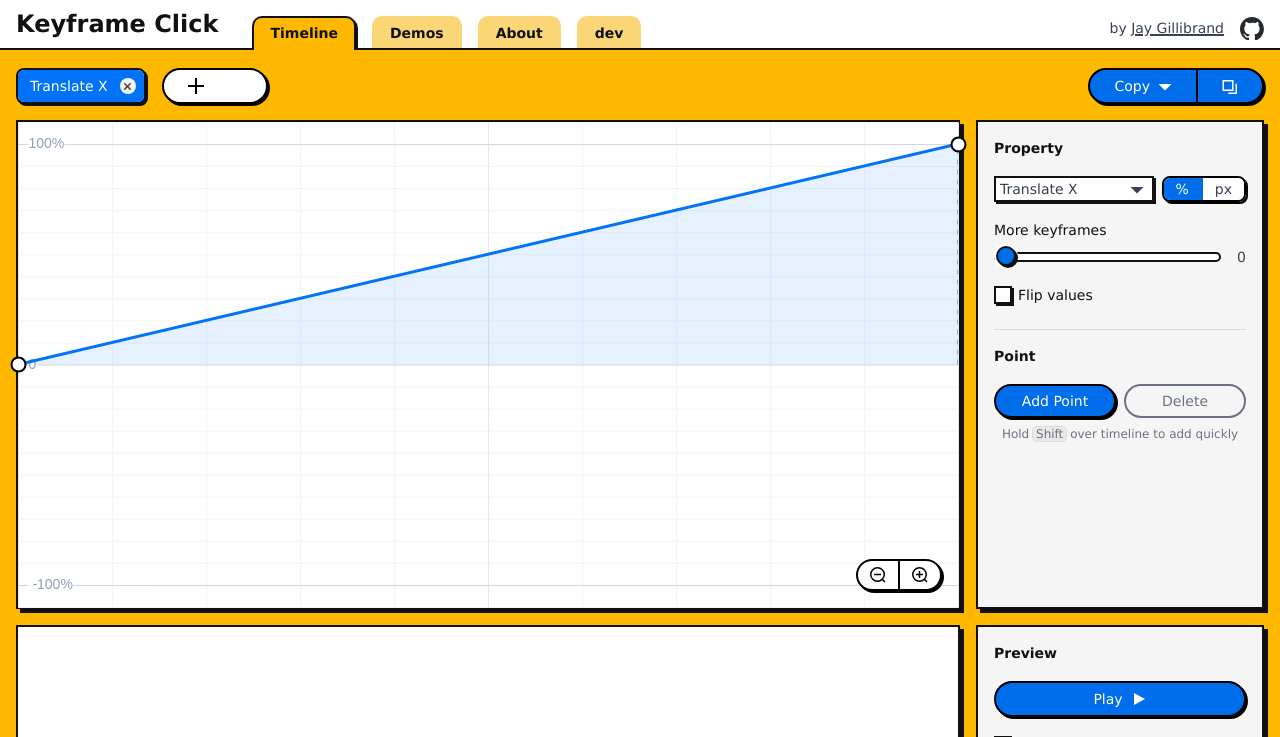
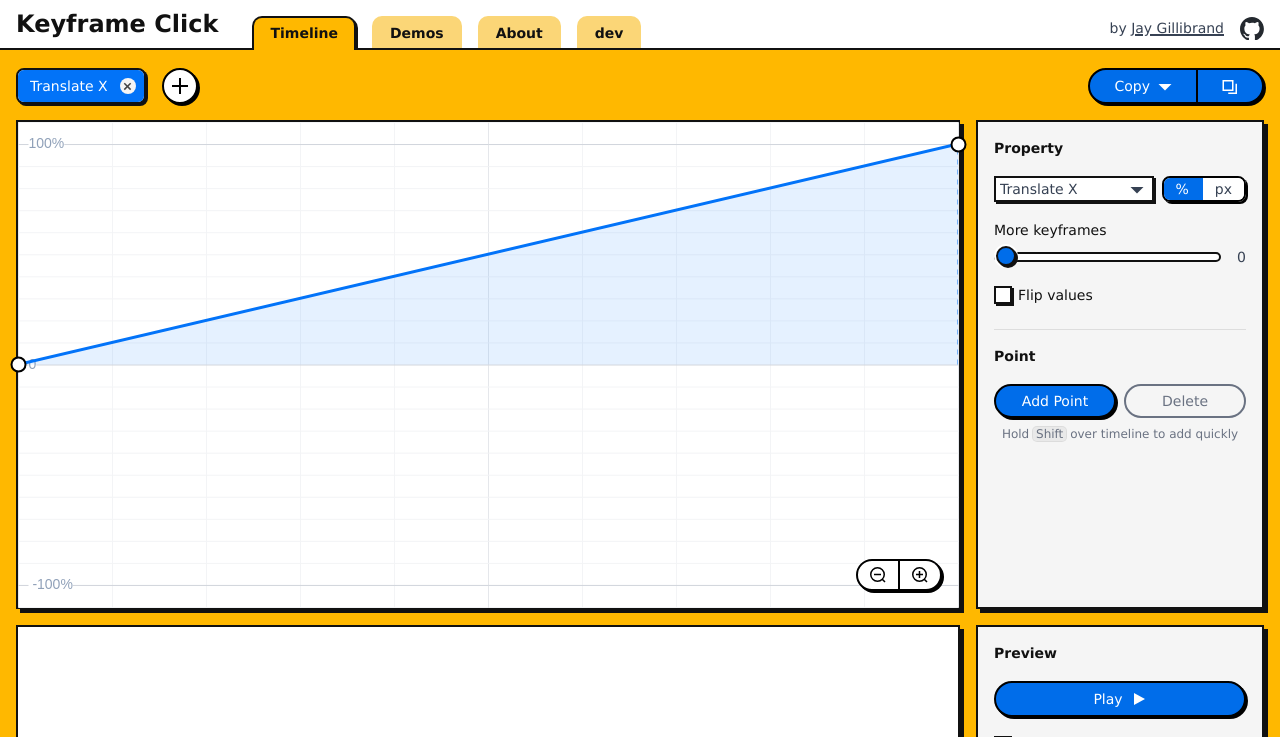
Before and after one commit to gillibrand/keyframe-click, a React (Vite) app: page / in a window 1280 px wide. Shown: the top 737 px of the page. Built offline with nearby package versions, Linux system fonts and the light colour scheme.

Commit message:
Fix Add Tab style

```diff
--- a/src/components/tab/RadioTab.tsx
+++ b/src/components/tab/RadioTab.tsx
@@ -70,7 +70,6 @@ export const RadioTab = memo(function RadioTab({
 
   return (
     <div
-      // className={clsx("RadioTab flex flex-nowrap items-center gap-3", {
       className={clsx(
         "flex h-full flex-nowrap items-center gap-3 py-2 ps-3 pe-2 leading-none select-none",
         "border-black bg-white text-xs text-white sm:text-[length:inherit]",
--- a/src/components/tab/RadioTabGroup.tsx
+++ b/src/components/tab/RadioTabGroup.tsx
@@ -69,7 +69,7 @@ export function RadioTabGroup({
   );
 
   return (
-    <div className={clsx("RadioTabGroup gap-4", className)}>
+    <div className={clsx("RadioTabGroup items-stretch gap-4", className)}>
       <span id={labelId} className="sr-only">
         {label}
       </span>
@@ -100,7 +100,7 @@ export function RadioTabGroup({
 
       {addTooltip}
       <button
-        className="button is-secondary"
+        className="button is-secondary grid size-9 min-w-0 place-items-center p-0"
         onClick={onAddNew}
         disabled={!canAddNew}
         title={!canAddNew ? "All properties are already being used" : undefined}
```
